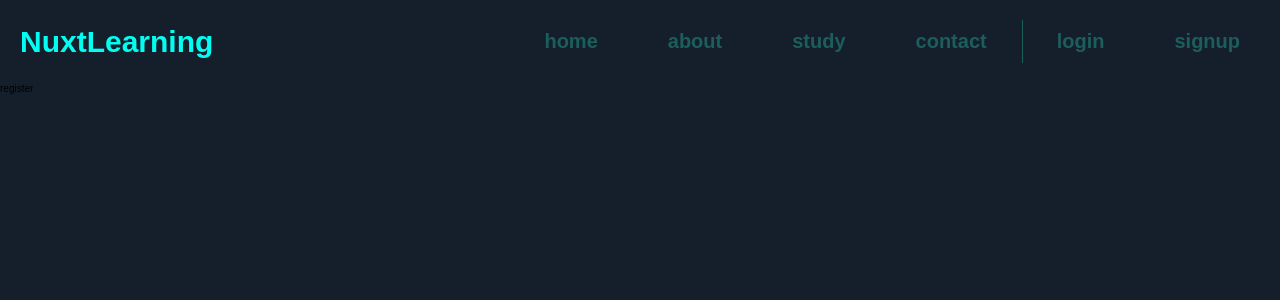
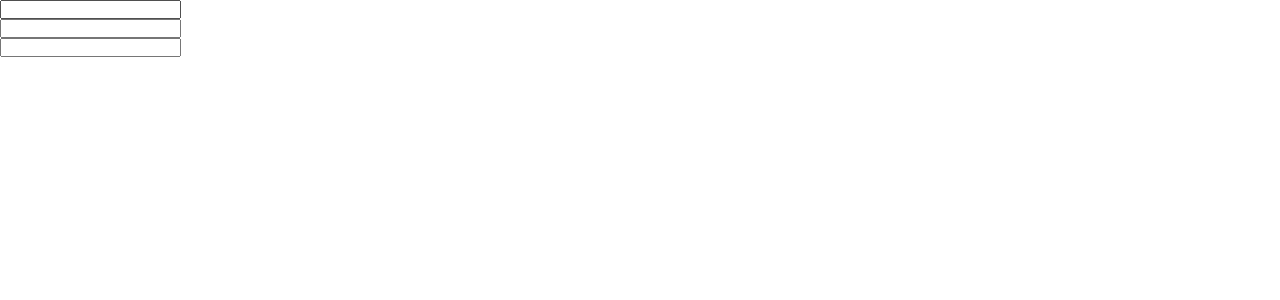
Before and after one commit to marcinbergerdev/nuxt-testing, a Nuxt app: page /register in a window 1280 px wide. Shown: the top 300 px of the page. Built offline with nearby package versions, Linux system fonts and the light colour scheme.

Commit message:
feat: add authentication template

```diff
--- /dev/null
+++ b/components/base/FormRegister.vue
@@ -0,0 +1,13 @@
+<template>
+  <div class="form-box">
+    <slot />
+  </div>
+</template>
+
+<script setup lang="ts">
+
+</script>
+
+<style scoped lang="scss">
+
+</style>
--- /dev/null
+++ b/layouts/authentication.vue
@@ -0,0 +1,13 @@
+<template>
+  <div class="form-container">
+    <slot />
+  </div>
+</template>
+
+<script setup lang="ts">
+
+</script>
+
+<style scoped>
+
+</style>
--- a/layouts/default.vue
+++ b/layouts/default.vue
@@ -18,6 +18,7 @@
 
 <script setup lang="ts">
 import { useMenuVisibility } from "../stores/menuVisibility";
+
 import { onBeforeRouteUpdate } from "nuxt/app";
 
 const menu = useMenuVisibility();
--- a/package.json
+++ b/package.json
@@ -19,6 +19,7 @@
     "vue": "latest"
   },
   "dependencies": {
+    "@formkit/vue": "^0.18.0-23c4d8f",
     "@pinia/nuxt": "^0.4.11",
     "pinia": "^2.1.4"
   }
--- a/pages/login.vue
+++ b/pages/login.vue
@@ -1,13 +1,22 @@
 <template>
-  <div>
-    <p>login</p>
-  </div>
+  <BaseFormRegister>
+    <form>
+      <div>
+        <label for=""></label>
+        <input type="text" />
+      </div>
+      <div>
+        <label for=""></label>
+        <input type="text" />
+      </div>
+    </form>
+  </BaseFormRegister>
 </template>
 
 <script setup lang="ts">
-
+definePageMeta({
+  layout: "authentication",
+});
 </script>
 
-<style scoped lang="scss">
-
-</style>
+<style scoped lang="scss"></style>
--- a/pages/register.vue
+++ b/pages/register.vue
@@ -1,13 +1,26 @@
 <template>
-  <div>
-    <p>register</p>
-  </div>
+  <BaseFormRegister>
+    <form>
+      <div>
+        <label for=""></label>
+        <input type="text" />
+      </div>
+      <div>
+        <label for=""></label>
+        <input type="text" />
+      </div>
+      <div>
+        <label for=""></label>
+        <input type="text" />
+      </div>
+    </form>
+  </BaseFormRegister>
 </template>
 
 <script setup lang="ts">
-
+definePageMeta({
+  layout: "authentication",
+});
 </script>
 
-<style scoped lang="scss">
-
-</style>
+<style scoped lang="scss"></style>
```
Also changed, not shown: 1 other file (tests, documents, lock files or other folders).
